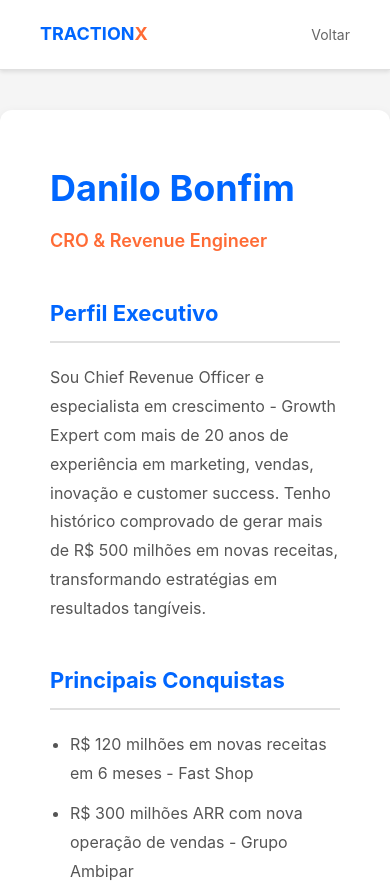
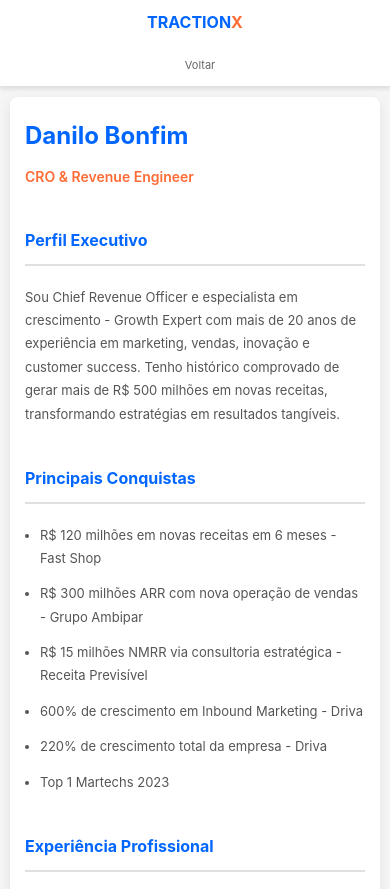
Before and after one commit to danbonfim/danilotractionx, a plain HTML site: page cv.html in a window 390 px wide. Shown: the top 889 px of the page. Drawn offline with Linux system fonts and the light colour scheme.

Commit message:
Implement responsive design for cv.html
Added responsive styles for header, navigation, and content.

```diff
--- a/cv.html
+++ b/cv.html
@@ -116,6 +116,81 @@
       color: #ff6b35;
       text-decoration: none;
     }
+     @media (max-width: 768px) {
+   header {
+     padding: 15px 20px;
+     flex-direction: column;
+     gap: 15px;
+   }
+   nav a {
+     margin-left: 15px;
+     font-size: 12px;
+   }
+   .container {
+     margin: 20px 15px;
+     padding: 30px 20px;
+     border-radius: 8px;
+   }
+   h1 {
+     font-size: 28px;
+   }
+   .role {
+     font-size: 16px;
+   }
+   h2 {
+     font-size: 18px;
+   }
+   p, li {
+     font-size: 14px;
+   }
+   .experience-item {
+     margin-bottom: 20px;
+   }
+   .download-btn {
+     width: 100%;
+     text-align: center;
+     padding: 12px 20px;
+   }
+ }
+ @media (max-width: 480px) {
+   header {
+     padding: 10px 15px;
+   }
+   .logo {
+     font-size: 16px;
+   }
+   nav a {
+     margin-left: 10px;
+     font-size: 11px;
+   }
+   .container {
+     margin: 10px;
+     padding: 20px 15px;
+   }
+   h1 {
+     font-size: 24px;
+   }
+   .role {
+     font-size: 14px;
+   }
+   h2 {
+     font-size: 16px;
+   }
+   p, li {
+     font-size: 13px;
+   }
+   ul {
+     margin-left: 15px;
+   }
+   .download-btn {
+     font-size: 14px;
+     padding: 10px 15px;
+   }
+   footer {
+     padding: 30px 20px;
+     font-size: 12px;
+   }
+ }
   </style>
 </head>
 <body>
```
